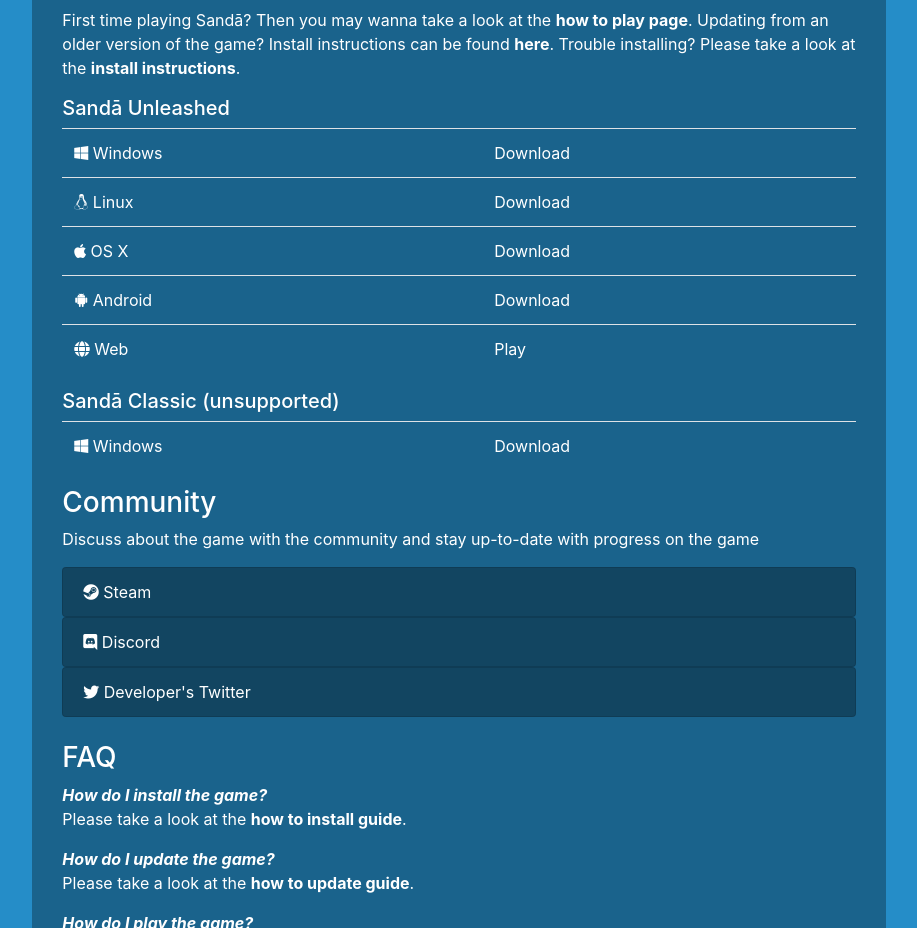
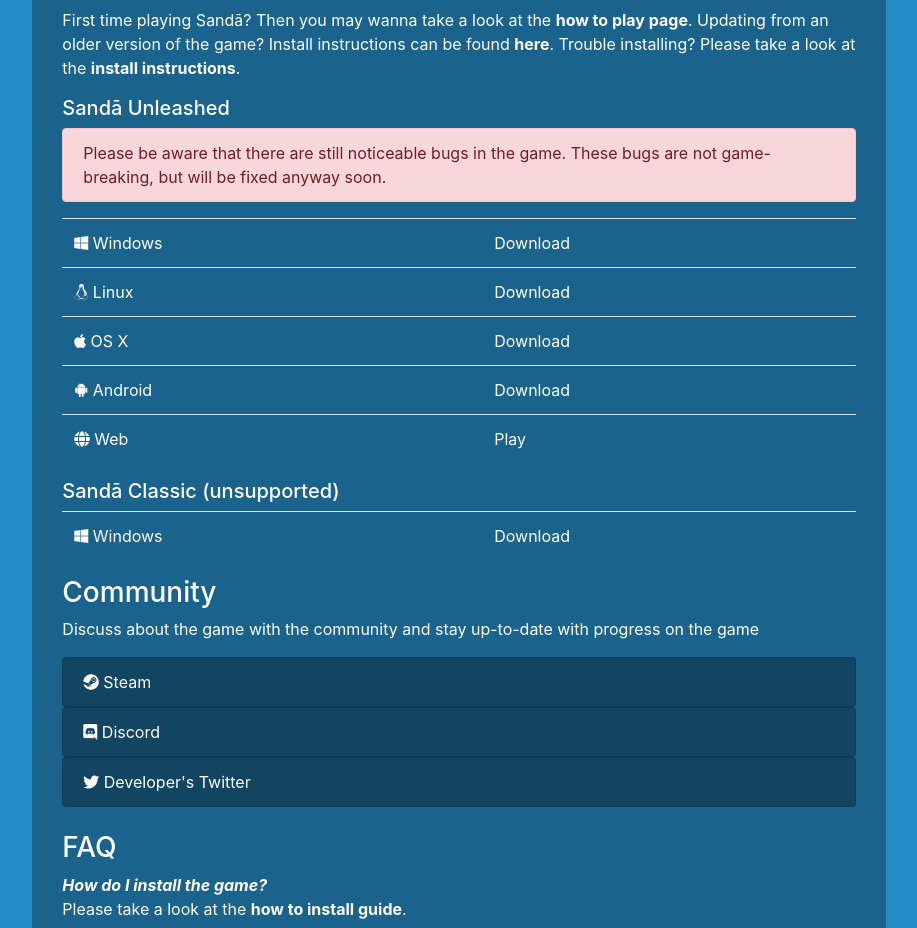
Before and after one commit to MythikAngel/sanda-dl, a plain HTML site: page index.html in a window 1280 px wide. Shown: the part 1780-2708 px from the top of the page, without its empty margins (181-1098 px from the left). Drawn offline with nearby package versions, Linux system fonts and the light colour scheme.

Commit message:
Alert alert message

```diff
--- a/index.html
+++ b/index.html
@@ -122,6 +122,9 @@
             </p>
 
             <h5>Sandā Unleashed</h5>
+            <div class="alert alert-danger" role="alert">
+                Please be aware that there are still noticeable bugs in the game. These bugs are not game-breaking, but will be fixed anyway soon.
+            </div>
 
             <table class="table">
                 <tbody>
```
